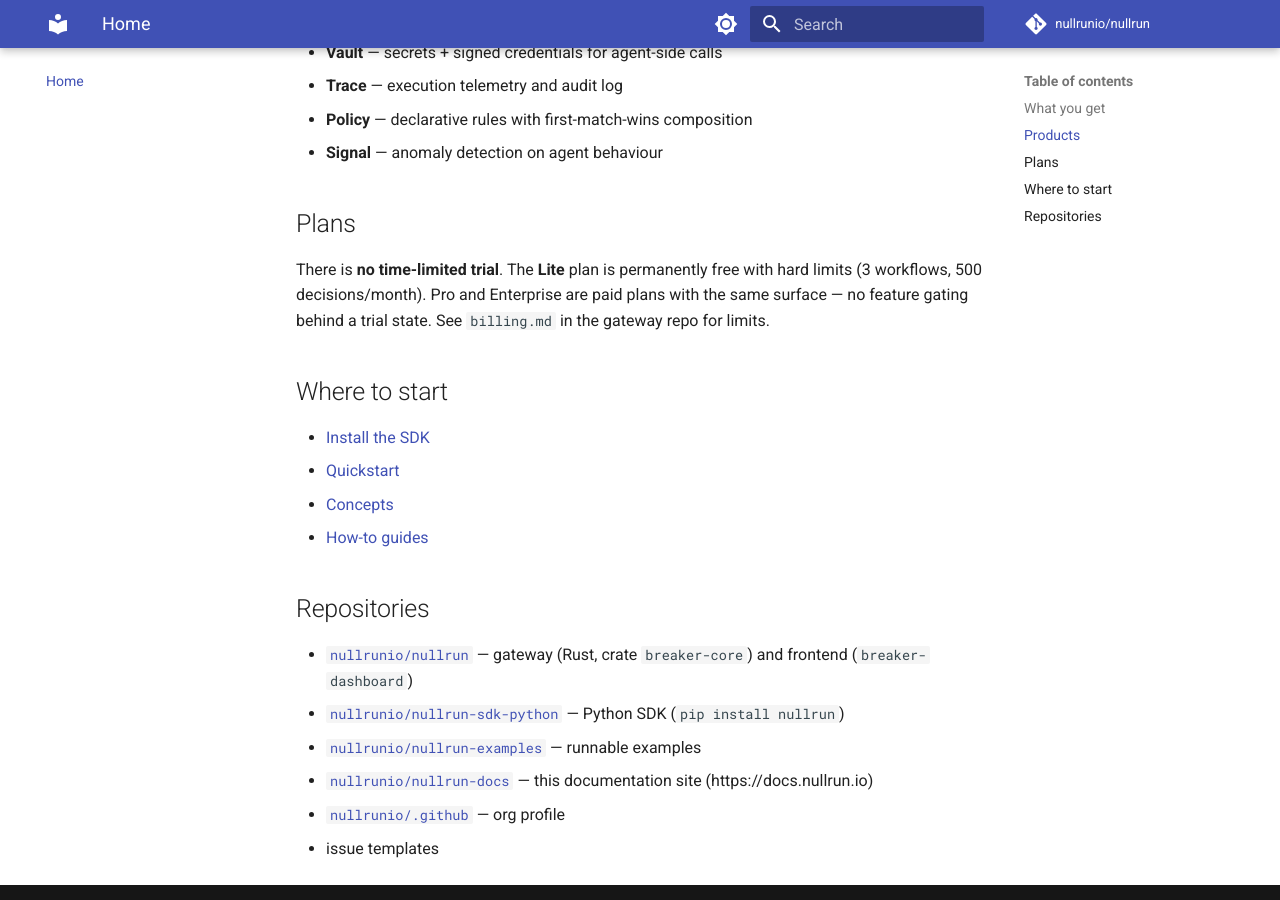
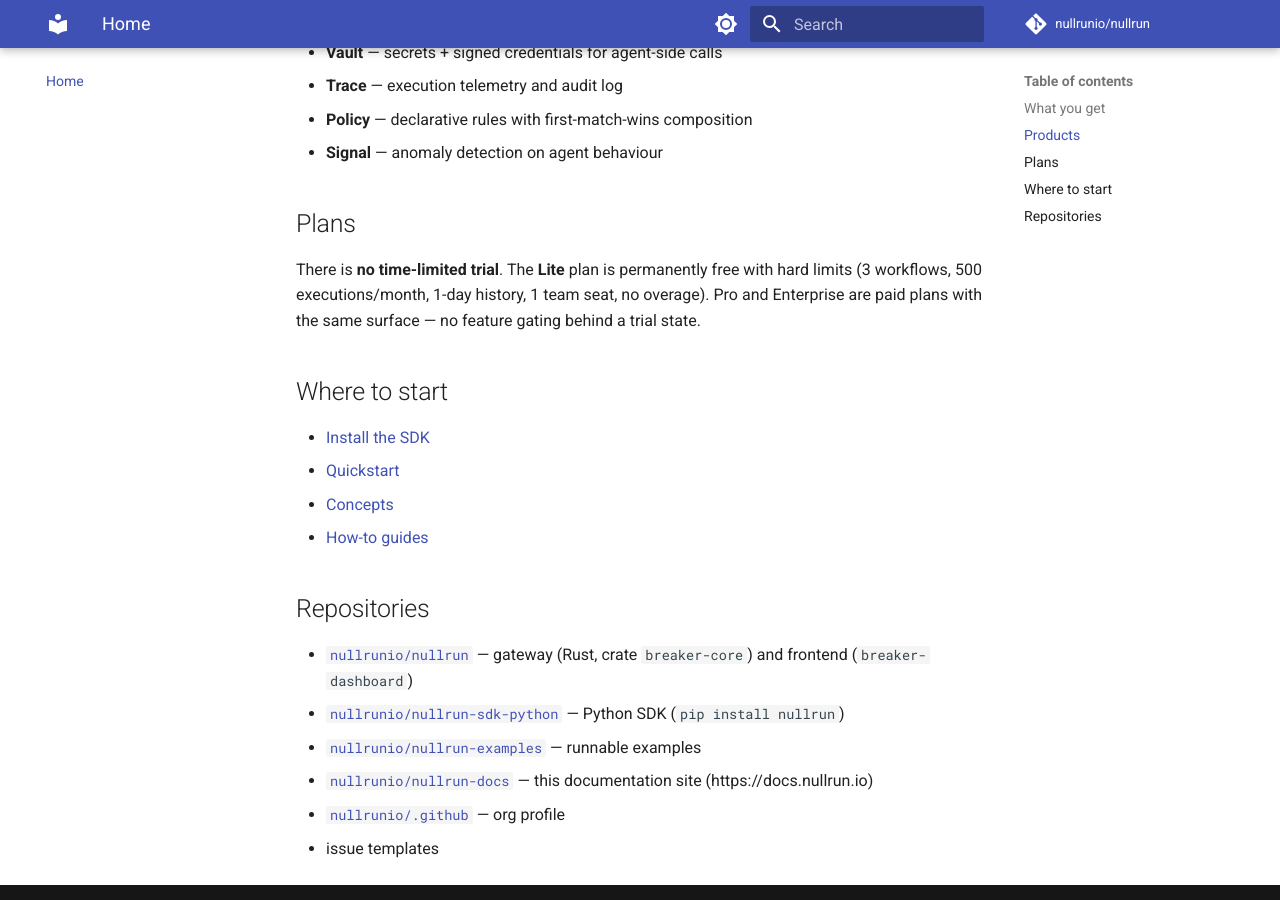
Before and after one commit to nullrunio/nullrun-docs, an MkDocs documentation site: the page built from docs/index.md, in a window 1280 px wide and 900 px high, scrolled down 818 px. Built offline with MkDocs 1.6.1 and Material for MkDocs 9.7.7, drawn with Linux system fonts in a browser that asks for light colours; comment, search, counter and statistics services are not loaded.

Commit message:
fix(docs): Lite unit 'decisions' -> 'executions'; add @sensitive decorator to SDK public surface (ADR-008)

```diff
--- a/docs/index.md
+++ b/docs/index.md
@@ -30,10 +30,9 @@
 ## Plans
 
 There is **no time-limited trial**. The **Lite** plan is permanently
-free with hard limits (3 workflows, 500 decisions/month). Pro and
-Enterprise are paid plans with the same surface — no feature gating
-behind a trial state. See `billing.md` in the gateway repo for
-limits.
+free with hard limits (3 workflows, 500 executions/month, 1-day
+history, 1 team seat, no overage). Pro and Enterprise are paid plans
+with the same surface — no feature gating behind a trial state.
 
 ## Where to start
 
```
Also changed, not shown: docs/reference/sdk-api.md (+1 -0 lines).
